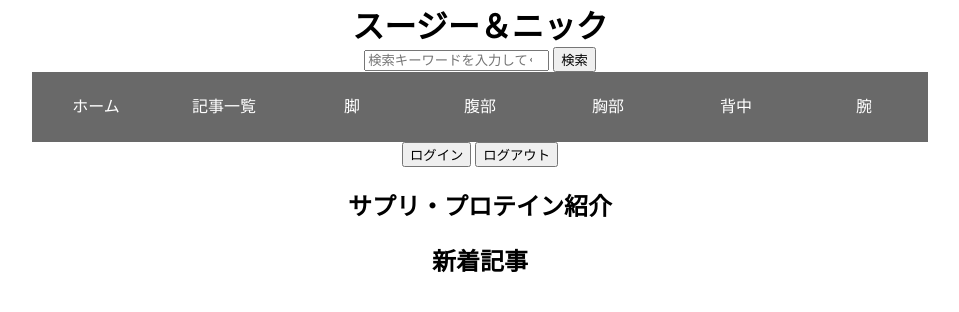
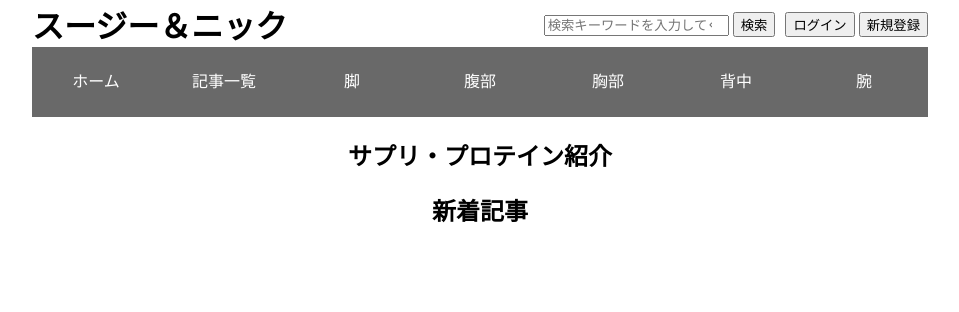
Before and after one commit to ryogori/susie-nick, a Django app: page / in a window 1280 px wide. Shown: the top 312 px of the page, without its empty margins (161-1120 px from the left). Run offline with Django 4.2, Linux system fonts and the light colour scheme.

Commit message:
cssの修正

```diff
--- a/static/muscle_app/home.css
+++ b/static/muscle_app/home.css
@@ -1,3 +1,11 @@
+.wrapper {
+    margin-left: 15%;
+    width: 70%;
+    max-width: 70%;
+    text-align: center;
+    padding: 1px;
+}
+
 body {
     margin: 0px;
 }
@@ -6,12 +14,32 @@ header {
     margin: 0px;
 }
 
-.wrapper {
-    margin-left: 15%;
-    width: 70%;
-    max-width: 70%;
-    text-align: center;
-    padding: 1px;
+/* .logo {
+
+} */
+
+.logo h1 {
+    text-align: left;
+}
+
+.top_wrapper {
+    display: flex;
+    width: 100%;
+}
+
+/* .top_left_wrapper {
+    flex: top;
+} */
+
+.top_right_wrapper {
+    display: flex;
+    margin-left: auto;
+    justify-content: center;
+    align-items: center;
+}
+
+form {
+    padding-right: 10px;
 }
 
 nav {
@@ -23,13 +51,15 @@ nav {
 }
 
 ul {
-    padding:0px;
+    padding: 0px;
     display: flex;
+    justify-content:space-between;
+    align-items:center;
 }
 
 li {
+    width: 16.6%;
     list-style: none;
-    width: 16.6%;
 }
 
 a {
--- a/templates/muscle_app/base.html
+++ b/templates/muscle_app/base.html
@@ -18,11 +18,24 @@
     <body>
         <div class="wrapper">
             <header>
-                <h1>スージー＆ニック</h1>
-                <form action="" method="get">
-                    <input type="search" name="search" placeholder="検索キーワードを入力してください">
-                    <input type="submit" name="submit" value="検索">
-                </form>
+                <div class="top_wrapper">
+                    <div class="top_left_wrapper">
+                        <div class="logo">
+                            <h1>スージー＆ニック</h1>
+                        </div>
+                    </div>
+                    <div class="top_right_wrapper">
+                        <form action="" method="get">
+                            <input type="search" name="search" placeholder="検索キーワードを入力してください">
+                            <input type="submit" name="submit" value="検索">
+                        </form>
+                        <div class="login">
+                            <button onclick="">ログイン</button>
+                            <button onclick="">新規登録</button>
+                            <!-- <button onclick="">ログアウト</button> -->
+                        </div>
+                    </div>
+                </div>
                 <div class="menu_bar">
                     <nav>
                         <ul>
@@ -36,10 +49,6 @@
                         </ul>
                     </nav>
                 </div>
-                <div>
-                    <button onclick="">ログイン</button>
-                    <button onclick="">ログアウト</button>
-                </div>
             </header>
             {% block body_block %}
             <!-- この中は継承先で定義 -->
```
